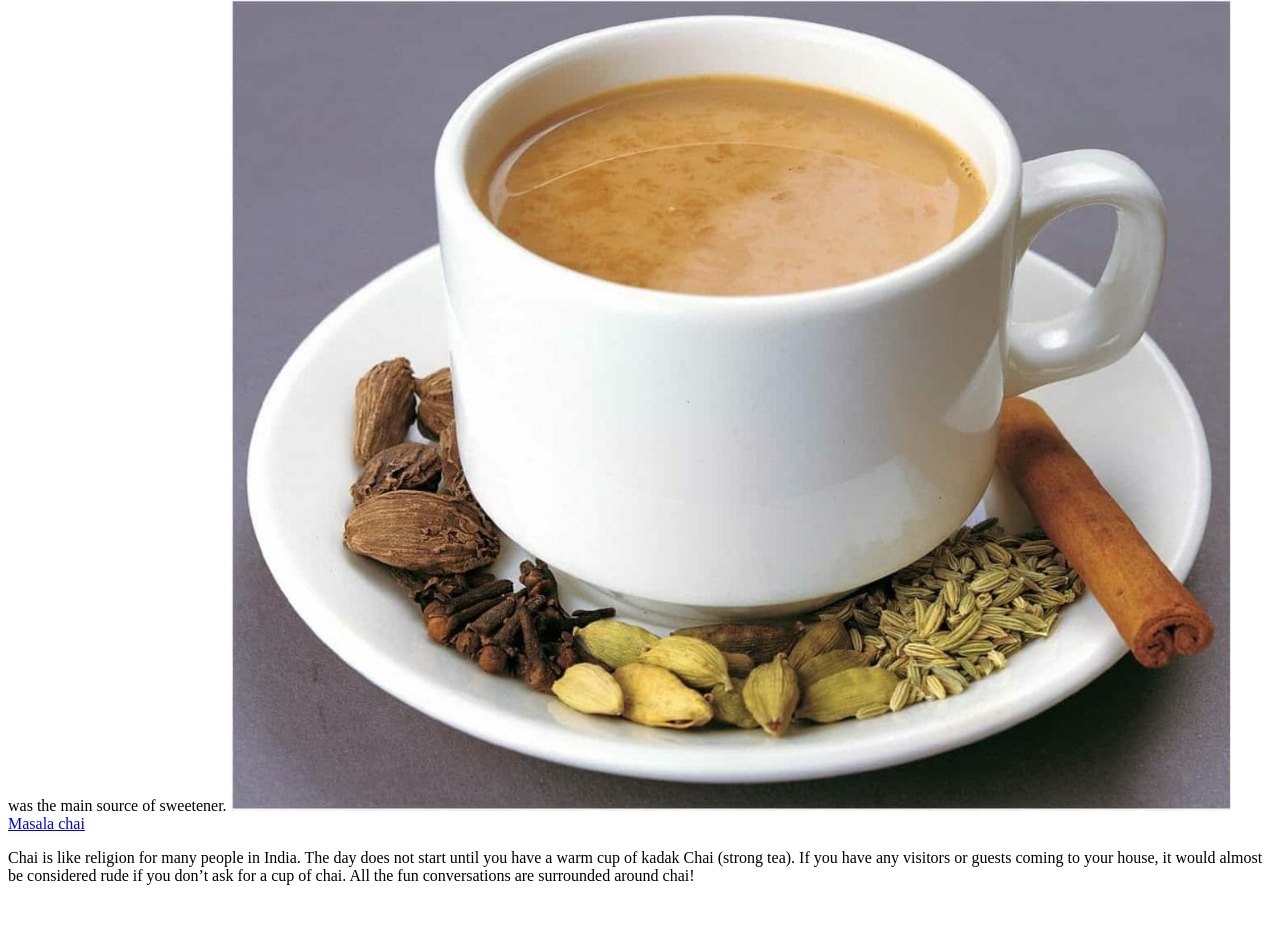
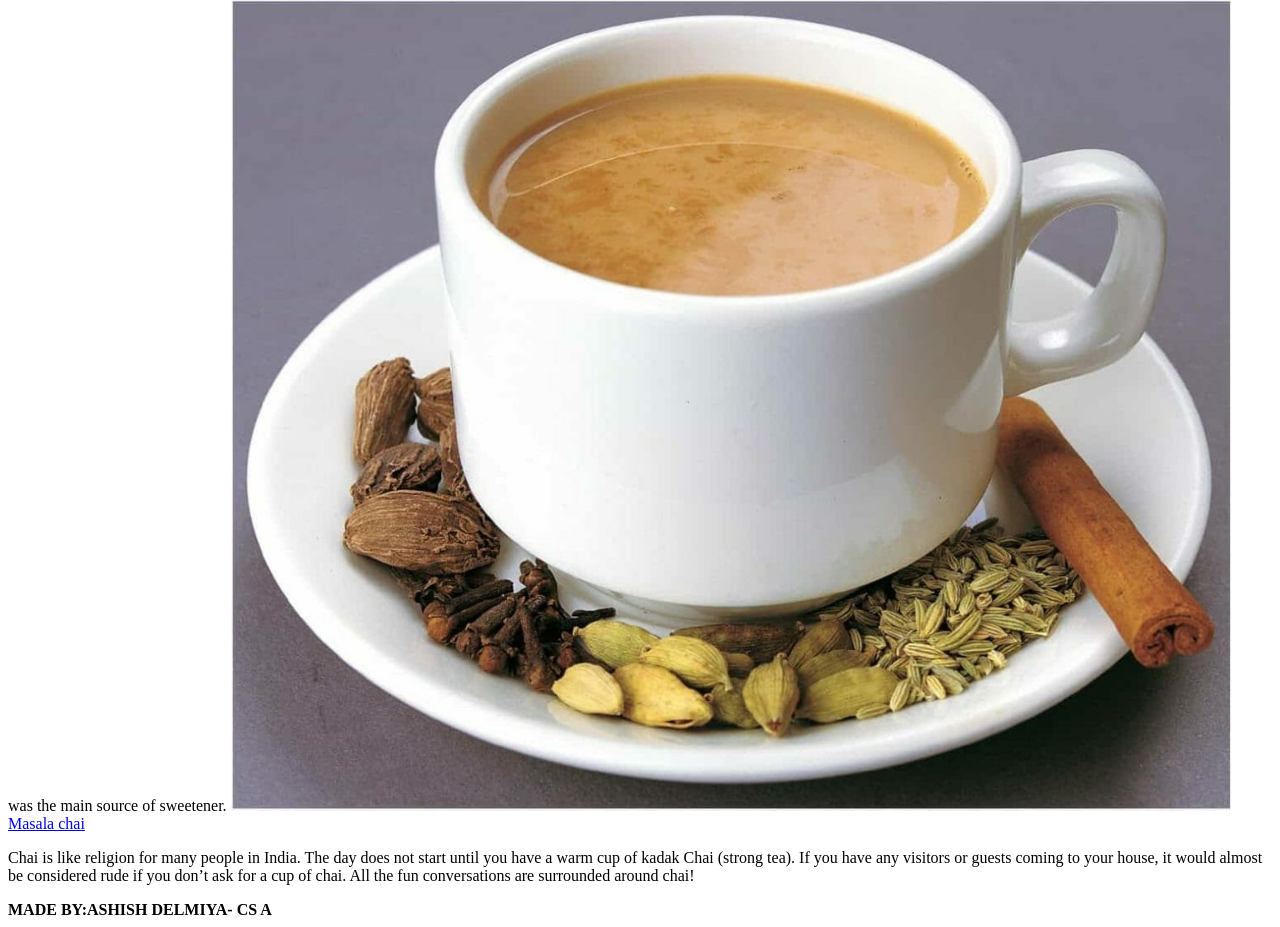
Before and after one commit to code-gloc/odin--receips, a plain HTML site: page index.html in a window 1280 px wide. Shown: the part 2147-3074 px from the top of the page. Before the commit the page ends 3048 px from the top, so only its background shows below. Drawn offline with Linux system fonts and the light colour scheme.

Commit message:
complete first project

```diff
--- a/index.html
+++ b/index.html
@@ -16,5 +16,7 @@
 <img src="./1chai.jpg" alt=" height="1000" width="1000">
 <a href="masalachai.html" target="_blank rel="noopener noreferrer">Masala chai</a>
 <p>Chai is like religion for many people in India. The day does not start until you have a warm cup of kadak Chai (strong tea). If you have any visitors or guests coming to your house, it would almost be considered rude if you don’t ask for a cup of chai. All the fun conversations are surrounded around chai!</p>
+<strong>MADE BY:ASHISH DELMIYA- </strong>
+<strong>CS A</strong>
 </body>
 </html>
```
